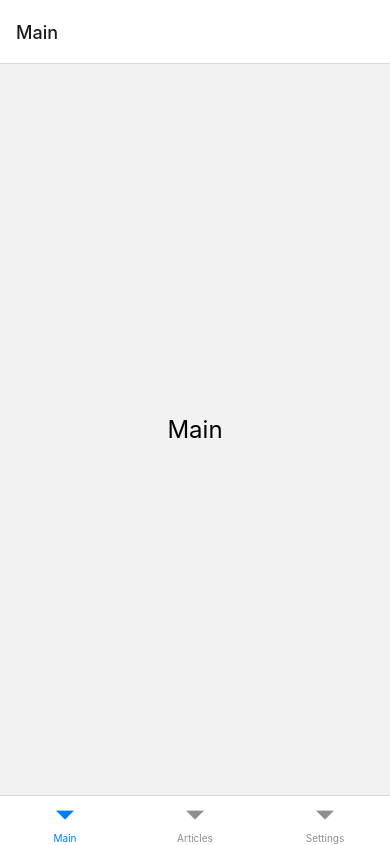
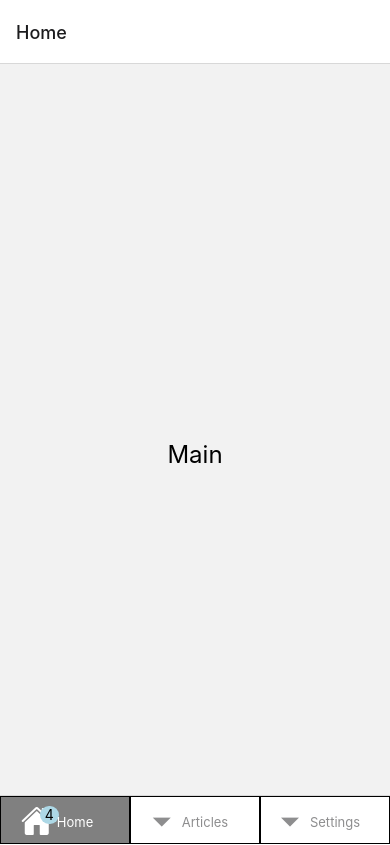
Before and after one commit to prasanv/reactNative, a React Native app: screen / in a window 390 px wide. Built offline with nearby package versions, Linux system fonts and the light colour scheme.

Commit message:
tab navigator options

```diff
--- a/package.json
+++ b/package.json
@@ -10,6 +10,7 @@
     "test": "jest"
   },
   "dependencies": {
+    "@expo/vector-icons": "^13.0.0",
     "@react-navigation/bottom-tabs": "^6.5.11",
     "@react-navigation/drawer": "^6.6.6",
     "@react-navigation/native": "^6.1.9",
--- a/src/Navigation/tabNavigation.tsx
+++ b/src/Navigation/tabNavigation.tsx
@@ -1,15 +1,40 @@
+/* eslint-disable react/no-unstable-nested-components */
 import React from 'react';
 import {createBottomTabNavigator} from '@react-navigation/bottom-tabs';
 import Main from '../screens/Main';
 import Settings from '../screens/settings';
 import Articles from '../screens/articles';
+import Ionicons from '@expo/vector-icons/Ionicons';
 
 const Tab = createBottomTabNavigator();
 
 const TabNavigation = () => {
   return (
-    <Tab.Navigator>
-      <Tab.Screen name="Main" component={Main} />
+    <Tab.Navigator
+      screenOptions={{
+        tabBarShowLabel: true,
+        tabBarStyle: {position: 'absolute'},
+        tabBarItemStyle: {
+          borderColor: 'black',
+          borderWidth: 1,
+        },
+        tabBarActiveTintColor: 'white',
+        tabBarActiveBackgroundColor: 'grey',
+        tabBarInactiveBackgroundColor: 'white',
+        tabBarLabelPosition: 'beside-icon',
+        tabBarBadgeStyle: {backgroundColor: 'lightblue'},
+      }}>
+      <Tab.Screen
+        name="Main"
+        component={Main}
+        options={{
+          title: 'Home',
+          tabBarBadge: 4,
+          tabBarIcon: ({color}) => (
+            <Ionicons name="home" size={32} color={color} />
+          ),
+        }}
+      />
       <Tab.Screen name="Articles" component={Articles} />
       <Tab.Screen name="Settings" component={Settings} />
     </Tab.Navigator>
```
Also changed, not shown: 1 other file (tests, documents, lock files or other folders).
